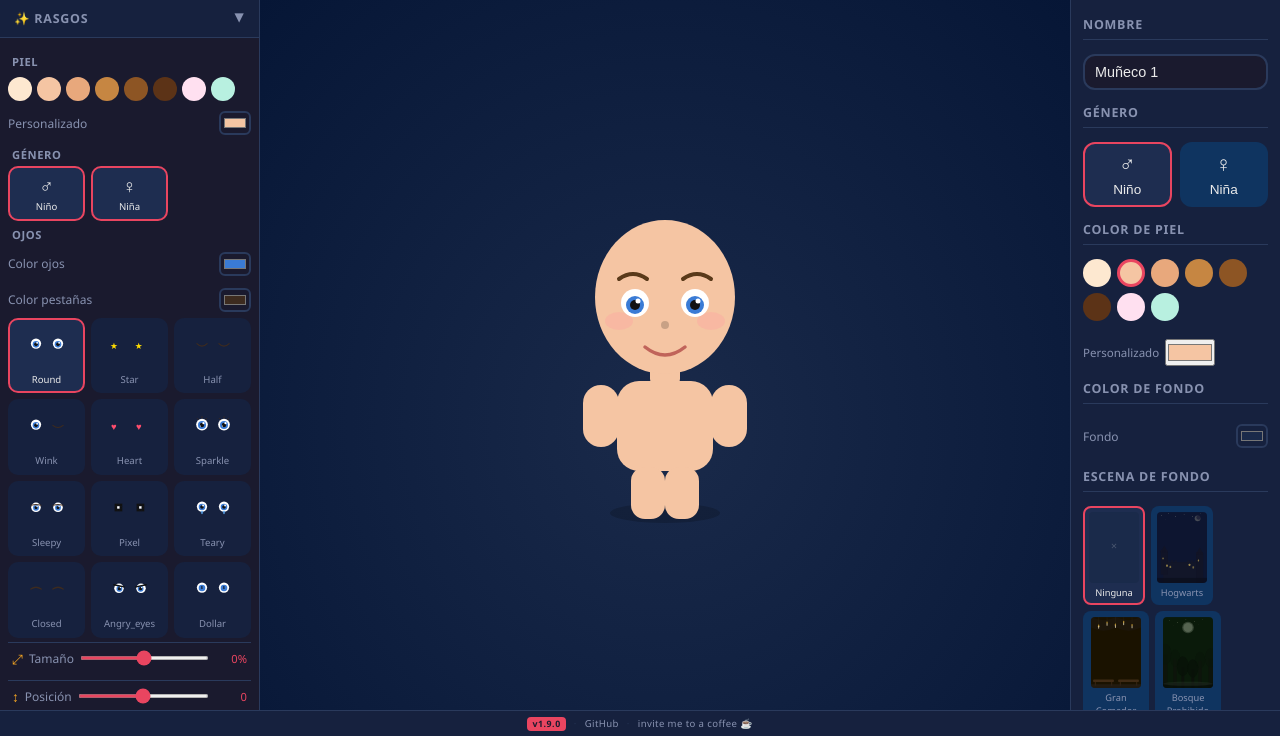
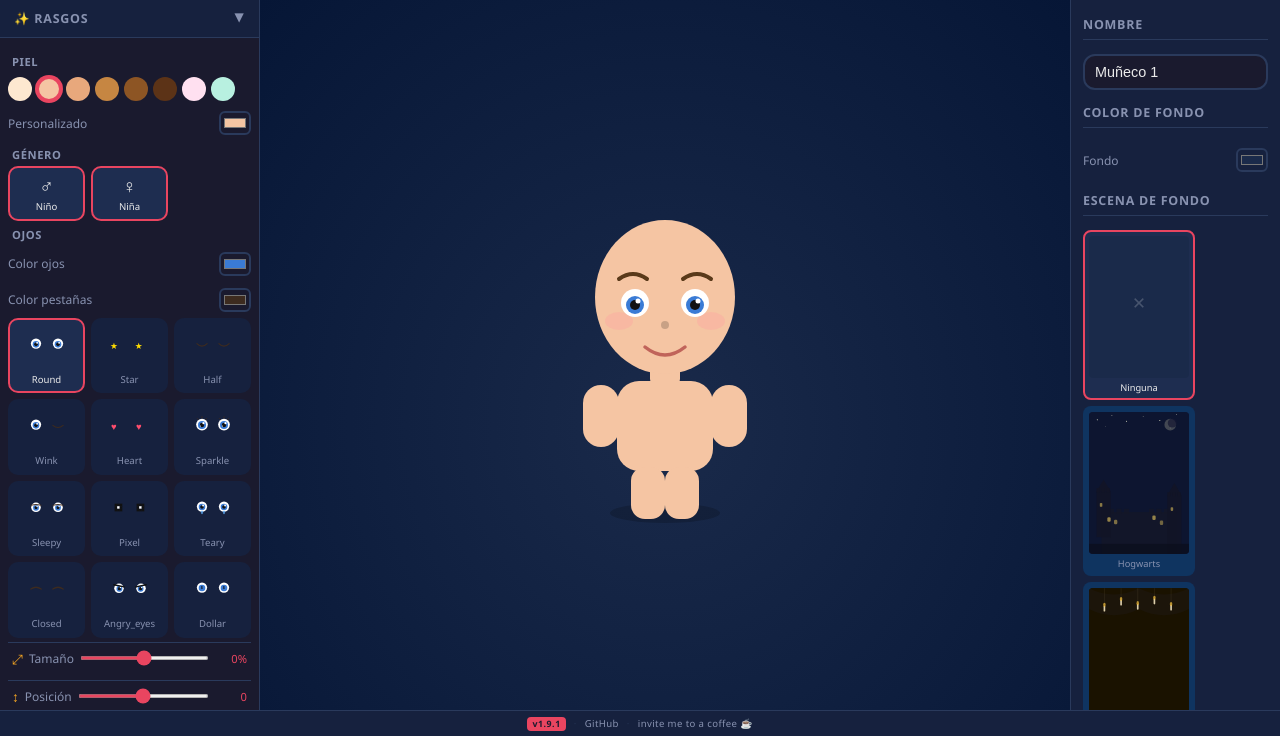
Before and after one commit to davic80/munecos-kawaii, a Flask app: page / in a window 1280 px wide. Shown: the part 64-800 px from the top of the page. Run offline with Flask 3, Linux system fonts and the light colour scheme; some libraries are stand-ins or nearby versions.

Commit message:
feat: v1.9.1 — scarf2 flip, cape sin flip, zapatos centrados, fondos escena corregidos, panel derecho simplificado

```diff
--- a/app/templates/index.html
+++ b/app/templates/index.html
@@ -47,34 +47,6 @@
       maxlength="24"
     />
 
-    <h3>G&#233;nero</h3>
-    <div class="gender-btns">
-      <button class="gender-btn active" data-gender="boy">
-        <span class="g-icon">&#9794;</span>
-        Ni&#241;o
-      </button>
-      <button class="gender-btn" data-gender="girl">
-        <span class="g-icon">&#9792;</span>
-        Ni&#241;a
-      </button>
-    </div>
-
-    <h3>Color de piel</h3>
-    <div class="skin-picker">
-      <div class="skin-swatch active" data-color="#fde8d0" style="background:#fde8d0;" title="Clara"></div>
-      <div class="skin-swatch" data-color="#f5c5a3" style="background:#f5c5a3;" title="Media-clara"></div>
-      <div class="skin-swatch" data-color="#e8a87c" style="background:#e8a87c;" title="Media"></div>
-      <div class="skin-swatch" data-color="#c68642" style="background:#c68642;" title="Morena"></div>
-      <div class="skin-swatch" data-color="#8d5524" style="background:#8d5524;" title="Oscura"></div>
-      <div class="skin-swatch" data-color="#5c3317" style="background:#5c3317;" title="Muy oscura"></div>
-      <div class="skin-swatch" data-color="#ffe0f0" style="background:#ffe0f0;" title="Rosa kawaii"></div>
-      <div class="skin-swatch" data-color="#b8f0e0" style="background:#b8f0e0;" title="Menta kawaii"></div>
-    </div>
-    <div class="skin-custom-row">
-      <label for="skin-custom">Personalizado</label>
-      <input type="color" id="skin-custom" value="#f5c5a3"/>
-    </div>
-
     <h3>Color de fondo</h3>
     <div class="color-row">
       <label>Fondo</label>
@@ -94,7 +66,7 @@
 
 <!-- ====== FOOTER ====== -->
 <div class="footer-bar">
-  <span class="footer-version">v1.9.0</span>
+  <span class="footer-version">v1.9.1</span>
   <span class="footer-sep">·</span>
   <a href="https://github.com/davic80/munecos-kawaii"
      target="_blank" rel="noopener" class="footer-link">GitHub</a>
--- a/static/app.js
+++ b/static/app.js
@@ -204,6 +204,43 @@
     <path d="M138,94 Q152,96 166,88" fill="none" stroke="${c}" stroke-width="4" stroke-linecap="round"/>`,
 };
 
+// ---- CHEEKS ----
+// All functions receive (c) = cheek color. Positions: left cx≈74 cy≈136, right cx≈166 cy≈136
+const CHEEKS = {
+  // soft — classic oval blush
+  soft: (c) => `
+    <ellipse cx="74" cy="136" rx="14" ry="9" fill="${c}" opacity="0.55"/>
+    <ellipse cx="166" cy="136" rx="14" ry="9" fill="${c}" opacity="0.55"/>`,
+  // round — full circle blush
+  round: (c) => `
+    <circle cx="74" cy="136" r="13" fill="${c}" opacity="0.45"/>
+    <circle cx="166" cy="136" r="13" fill="${c}" opacity="0.45"/>`,
+  // heart — small heart shape on each cheek
+  heart: (c) => `
+    <text x="74" y="142" font-size="16" text-anchor="middle" fill="${c}" opacity="0.75">♥</text>
+    <text x="166" y="142" font-size="16" text-anchor="middle" fill="${c}" opacity="0.75">♥</text>`,
+  // star — tiny star sparkle blush
+  star: (c) => `
+    <text x="74" y="142" font-size="16" text-anchor="middle" fill="${c}" opacity="0.8">★</text>
+    <text x="166" y="142" font-size="16" text-anchor="middle" fill="${c}" opacity="0.8">★</text>`,
+  // freckles — three small dots per cheek
+  freckles: (c) => `
+    <circle cx="65" cy="135" r="2.5" fill="${c}" opacity="0.7"/>
+    <circle cx="72" cy="139" r="2.5" fill="${c}" opacity="0.7"/>
+    <circle cx="79" cy="133" r="2.5" fill="${c}" opacity="0.7"/>
+    <circle cx="157" cy="133" r="2.5" fill="${c}" opacity="0.7"/>
+    <circle cx="164" cy="139" r="2.5" fill="${c}" opacity="0.7"/>
+    <circle cx="171" cy="135" r="2.5" fill="${c}" opacity="0.7"/>`,
+  // lines — three short horizontal strokes (anime style)
+  lines: (c) => `
+    <line x1="60" y1="133" x2="76" y2="133" stroke="${c}" stroke-width="2.5" stroke-linecap="round" opacity="0.75"/>
+    <line x1="60" y1="137" x2="80" y2="137" stroke="${c}" stroke-width="2.5" stroke-linecap="round" opacity="0.75"/>
+    <line x1="62" y1="141" x2="76" y2="141" stroke="${c}" stroke-width="2.5" stroke-linecap="round" opacity="0.75"/>
+    <line x1="164" y1="133" x2="180" y2="133" stroke="${c}" stroke-width="2.5" stroke-linecap="round" opacity="0.75"/>
+    <line x1="160" y1="137" x2="180" y2="137" stroke="${c}" stroke-width="2.5" stroke-linecap="round" opacity="0.75"/>
+    <line x1="164" y1="141" x2="178" y2="141" stroke="${c}" stroke-width="2.5" stroke-linecap="round" opacity="0.75"/>`,
+};
+
 // ---- NOSE ----
 const NOSES = {
   dot: `<circle cx="120" cy="140" r="4" fill="rgba(0,0,0,0.18)"/>`,
@@ -325,40 +362,40 @@
 // ---- SHOES ----
 const SHOES = {
   sneaker: (c) => `
-    <ellipse cx="97" cy="334" rx="22" ry="10" fill="${c}"/>
-    <ellipse cx="143" cy="334" rx="22" ry="10" fill="${c}"/>
-    <rect x="80" y="326" width="32" height="10" rx="4" fill="${darken(c,20)}"/>
-    <rect x="128" y="326" width="32" height="10" rx="4" fill="${darken(c,20)}"/>`,
+    <ellipse cx="104" cy="334" rx="22" ry="10" fill="${c}"/>
+    <ellipse cx="136" cy="334" rx="22" ry="10" fill="${c}"/>
+    <rect x="87" y="326" width="32" height="10" rx="4" fill="${darken(c,20)}"/>
+    <rect x="121" y="326" width="32" height="10" rx="4" fill="${darken(c,20)}"/>`,
   boot: (c) => `
-    <rect x="80" y="316" width="32" height="22" rx="6" fill="${c}"/>
-    <rect x="128" y="316" width="32" height="22" rx="6" fill="${c}"/>
-    <ellipse cx="96" cy="336" rx="20" ry="6" fill="${darken(c,15)}"/>
-    <ellipse cx="144" cy="336" rx="20" ry="6" fill="${darken(c,15)}"/>`,
+    <rect x="87" y="316" width="32" height="22" rx="6" fill="${c}"/>
+    <rect x="121" y="316" width="32" height="22" rx="6" fill="${c}"/>
+    <ellipse cx="103" cy="336" rx="20" ry="6" fill="${darken(c,15)}"/>
+    <ellipse cx="137" cy="336" rx="20" ry="6" fill="${darken(c,15)}"/>`,
   sandal: (c) => `
-    <ellipse cx="97" cy="335" rx="22" ry="6" fill="${c}"/>
-    <ellipse cx="143" cy="335" rx="22" ry="6" fill="${c}"/>
-    <line x1="82" y1="328" x2="112" y2="328" stroke="${darken(c,25)}" stroke-width="3"/>
-    <line x1="130" y1="328" x2="160" y2="328" stroke="${darken(c,25)}" stroke-width="3"/>`,
+    <ellipse cx="104" cy="335" rx="22" ry="6" fill="${c}"/>
+    <ellipse cx="136" cy="335" rx="22" ry="6" fill="${c}"/>
+    <line x1="89" y1="328" x2="119" y2="328" stroke="${darken(c,25)}" stroke-width="3"/>
+    <line x1="123" y1="328" x2="153" y2="328" stroke="${darken(c,25)}" stroke-width="3"/>`,
   // Heel — high-heel silhouette
   heel: (c) => `
-    <path d="M78,328 Q80,338 100,338 Q116,338 118,328 L118,322 Q100,320 78,328 Z" fill="${c}"/>
-    <path d="M126,328 Q128,338 148,338 Q164,338 166,328 L166,322 Q148,320 126,328 Z" fill="${c}"/>
-    <rect x="78" y="328" width="6" height="14" rx="3" fill="${darken(c,20)}"/>
-    <rect x="126" y="328" width="6" height="14" rx="3" fill="${darken(c,20)}"/>`,
+    <path d="M85,328 Q87,338 107,338 Q123,338 125,328 L125,322 Q107,320 85,328 Z" fill="${c}"/>
+    <path d="M119,328 Q121,338 141,338 Q157,338 159,328 L159,322 Q141,320 119,328 Z" fill="${c}"/>
+    <rect x="85" y="328" width="6" height="14" rx="3" fill="${darken(c,20)}"/>
+    <rect x="119" y="328" width="6" height="14" rx="3" fill="${darken(c,20)}"/>`,
   // Knee-high boot
   boot_high: (c) => `
-    <rect x="80" y="296" width="30" height="42" rx="6" fill="${c}"/>
-    <rect x="128" y="296" width="30" height="42" rx="6" fill="${c}"/>
-    <ellipse cx="95" cy="337" rx="19" ry="6" fill="${darken(c,15)}"/>
-    <ellipse cx="143" cy="337" rx="19" ry="6" fill="${darken(c,15)}"/>
-    <rect x="80" y="308" width="30" height="4" rx="2" fill="${darken(c,10)}"/>
-    <rect x="128" y="308" width="30" height="4" rx="2" fill="${darken(c,10)}"/>`,
+    <rect x="87" y="296" width="30" height="42" rx="6" fill="${c}"/>
+    <rect x="121" y="296" width="30" height="42" rx="6" fill="${c}"/>
+    <ellipse cx="102" cy="337" rx="19" ry="6" fill="${darken(c,15)}"/>
+    <ellipse cx="136" cy="337" rx="19" ry="6" fill="${darken(c,15)}"/>
+    <rect x="87" y="308" width="30" height="4" rx="2" fill="${darken(c,10)}"/>
+    <rect x="121" y="308" width="30" height="4" rx="2" fill="${darken(c,10)}"/>`,
   // Slipper / loafer — flat round
   slipper: (c) => `
-    <ellipse cx="97" cy="334" rx="22" ry="8" fill="${c}"/>
-    <ellipse cx="143" cy="334" rx="22" ry="8" fill="${c}"/>
-    <path d="M76,330 Q88,322 118,328" fill="none" stroke="${darken(c,18)}" stroke-width="3" stroke-linecap="round"/>
-    <path d="M124,328 Q154,322 166,330" fill="none" stroke="${darken(c,18)}" stroke-width="3" stroke-linecap="round"/>`,
+    <ellipse cx="104" cy="334" rx="22" ry="8" fill="${c}"/>
+    <ellipse cx="136" cy="334" rx="22" ry="8" fill="${c}"/>
+    <path d="M83,330 Q95,322 125,328" fill="none" stroke="${darken(c,18)}" stroke-width="3" stroke-linecap="round"/>
+    <path d="M117,328 Q147,322 159,330" fill="none" stroke="${darken(c,18)}" stroke-width="3" stroke-linecap="round"/>`,
 };
 
 // ---- HATS ----
@@ -835,7 +872,7 @@
     label: 'Hogwarts',
     svg: `
       <!-- Sky gradient base -->
-      <rect x="0" y="0" width="240" height="340" fill="none"/>
+      <rect x="0" y="0" width="240" height="340" fill="#0d1530"/>
       <!-- Stars -->
       <circle cx="20" cy="18" r="1.2" fill="rgba(255,255,220,0.9)"/>
       <circle cx="55" cy="8" r="1" fill="rgba(255,255,220,0.8)"/>
@@ -886,7 +923,7 @@
     label: 'Gran Comedor',
     svg: `
       <!-- Stone ceiling -->
-      <rect x="0" y="0" width="240" height="340" fill="none"/>
+      <rect x="0" y="0" width="240" height="340" fill="#1a1200"/>
       <!-- Ceiling arches -->
       <path d="M0,0 Q60,30 120,0 Q180,30 240,0 L240,50 Q180,80 120,50 Q60,80 0,50 Z" fill="rgba(30,24,18,0.6)"/>
       <!-- Floating candles -->
@@ -922,7 +959,7 @@
     label: 'Bosque Prohibido',
     svg: `
       <!-- Dark sky -->
-      <rect x="0" y="0" width="240" height="340" fill="none"/>
+      <rect x="0" y="0" width="240" height="340" fill="#0a1a0a"/>
       <!-- Stars -->
       <circle cx="30" cy="15" r="1" fill="rgba(255,255,220,0.7)"/>
       <circle cx="70" cy="25" r="1.2" fill="rgba(255,255,220,0.9)"/>
@@ -959,7 +996,7 @@
     label: 'Andén 9¾',
     svg: `
       <!-- Station ceiling / sky -->
-      <rect x="0" y="0" width="240" height="340" fill="none"/>
+      <rect x="0" y="0" width="240" height="340" fill="#b0b8c8"/>
       <!-- Steel roof arches -->
       <path d="M0,0 Q120,60 240,0" fill="none" stroke="rgba(160,160,180,0.3)" stroke-width="3"/>
       <path d="M0,20 Q120,80 240,20" fill="none" stroke="rgba(160,160,180,0.2)" stroke-width="2"/>
@@ -995,7 +1032,7 @@
     label: 'Quidditch',
     svg: `
       <!-- Open sky -->
-      <rect x="0" y="0" width="240" height="340" fill="none"/>
+      <rect x="0" y="0" width="240" height="340" fill="#1a3a1a"/>
       <!-- Clouds -->
       <ellipse cx="50" cy="40" rx="32" ry="14" fill="rgba(255,255,255,0.1)"/>
       <ellipse cx="66" cy="34" rx="22" ry="12" fill="rgba(255,255,255,0.1)"/>
@@ -1100,8 +1137,17 @@
   lefthand: [56, 252],
 };
 
+/* ---------- SCENE BACKGROUND COLORS ---------- */
+const SCENE_BG = {
+  hogwarts:         '#0d1530',
+  great_hall:       '#1a1200',
+  forbidden_forest: '#0a1a0a',
+  platform_934:     '#b0b8c8',
+  quidditch:        '#1a3a1a',
+};
+
 function applyBgColor() {
-  const bg = doll.bgColor || '#1a2a4a';
+  const bg = (doll.bgScene && SCENE_BG[doll.bgScene]) ? SCENE_BG[doll.bgScene] : (doll.bgColor || '#1a2a4a');
   document.querySelector('.canvas-bg').style.background =
     `radial-gradient(ellipse at 50% 60%, ${bg} 0%, ${darken(bg, 20)} 100%)`;
 }
@@ -1146,7 +1192,7 @@
     hatYOffset: 0,  capeYOffset: 0,  glassesYOffset: 0, beltYOffset: 0,
     wandYOffset: 0, lefthandYOffset: 0,
     // flip fields (horizontal mirror) for selected categories
-    hairFlip: false, hatFlip: false, capeFlip: false, wandFlip: false, lefthandFlip: false,
+    hairFlip: false, hatFlip: false, wandFlip: false, lefthandFlip: false, scarf2Flip: false,
     // background scene
     bgScene: null,
   };
@@ -1204,11 +1250,15 @@
   if (d.belt)    parts.push(layer('belt',    (BELTS[d.belt]   || (() => ''))(d.beltColor), false));
   if (d.top)     parts.push(layer('top',     (TOPS[d.top]     || (() => ''))(d.topColor, d.gender), false));
   if (d.shoes)   parts.push(layer('shoes',   (SHOES[d.shoes]  || (() => ''))(d.shoesColor), false));
-  if (d.cape)    parts.push(layer('cape',    (CAPES[d.cape]   || (() => ''))(d.capeColor), true));
+  if (d.cape)    parts.push(layer('cape',    (CAPES[d.cape]   || (() => ''))(d.capeColor), false));
   if (d.hat)     parts.push(layer('hat',     (HATS[d.hat]     || (() => ''))(d.hatColor), true));
   if (d.glasses) parts.push(layer('glasses', (GLASSES[d.glasses] || (() => ''))(d.glassesColor), false));
   if (d.scarf)     parts.push(svgScarf(d.scarf));
-  if (d.scarf2)    parts.push(svgScarf2(d.scarf2, d.scarf2Color || '#e94560', d.scarf2Color2 || '#ffffff'));
+  if (d.scarf2) {
+    let s2 = svgScarf2(d.scarf2, d.scarf2Color || '#e94560', d.scarf2Color2 || '#ffffff');
+    if (d.scarf2Flip) s2 = `<g transform="translate(240,0) scale(-1,1)">${s2}</g>`;
+    parts.push(s2);
+  }
   if (d.wand)      parts.push(layer('wand',     WANDS[d.wand]    || '', true));
   if (d.lefthand)  parts.push(layer('lefthand', (LEFTHAND[d.lefthand] || (() => ''))(d.lefthandColor || '#7c3aed'), true));
 
@@ -1356,14 +1406,6 @@
 /* ---------- RIGHT PANEL SYNC ---------- */
 function syncRightPanel() {
   document.getElementById('doll-name').value = doll.name;
-  // eye color is managed via left panel only
-  document.querySelectorAll('.skin-swatch').forEach(sw => {
-    sw.classList.toggle('active', sw.dataset.color === doll.skin);
-  });
-  document.getElementById('skin-custom').value = doll.skin;
-  document.querySelectorAll('.gender-btn').forEach(btn => {
-    btn.classList.toggle('active', btn.dataset.gender === doll.gender);
-  });
   const bgEl = document.getElementById('bg-color');
   if (bgEl) bgEl.value = doll.bgColor || '#1a2a4a';
   document.querySelectorAll('.scene-chip').forEach(c => {
@@ -1459,6 +1501,7 @@
           label: 'Bufanda libre', cat: 'scarf2',
           colorField: 'scarf2Color', colorFieldLabel: 'Color 1',
           colorField2: 'scarf2Color2', colorField2Label: 'Color 2',
+          flipField: 'scarf2Flip',
           items: SCARF2_STYLES.map(k => ({ value: k, label: k })),
         },
         {
@@ -1480,7 +1523,6 @@
         },
         {
           label: 'Capa / Abrigo', cat: 'cape', colorField: 'capeColor', scaleField: 'capeScale', yOffsetField: 'capeYOffset',
-          flipField: 'capeFlip',
           items: Object.keys(CAPES).map(k => ({ value: k, label: k })),
         },
         {
@@ -1995,33 +2037,6 @@
     renderAll();
   });
 
-  // Gender buttons (right panel)
-  document.querySelectorAll('.gender-btn').forEach(btn => {
-    btn.addEventListener('click', () => {
-      doll.gender = btn.dataset.gender;
-      saveCollection();
-      renderAll();
-    });
-  });
-
-  // Skin swatches
-  document.querySelectorAll('.skin-swatch').forEach(sw => {
-    sw.addEventListener('click', () => {
-      doll.skin = sw.dataset.color;
-      document.getElementById('skin-custom').value = doll.skin;
-      saveCollection();
-      renderAll();
-    });
-  });
-
-  // Skin custom picker
-  document.getElementById('skin-custom').addEventListener('input', e => {
-    doll.skin = e.target.value;
-    document.querySelectorAll('.skin-swatch').forEach(sw => sw.classList.remove('active'));
-    saveCollection();
-    renderAll();
-  });
-
   // Eye color — managed via left panel only
 
   // Background color
@@ -2054,13 +2069,6 @@
       platform_934:     'Andén 9¾',
       quidditch:        'Quidditch',
     };
-    const SCENE_BG = {
-      hogwarts:         '#0d1530',
-      great_hall:       '#1a1200',
-      forbidden_forest: '#0a1a0a',
-      platform_934:     '#b0b8c8',
-      quidditch:        '#1a3a1a',
-    };
     Object.keys(BG_SCENES).forEach(key => {
       const scene = BG_SCENES[key];
       const chip = document.createElement('div');
--- a/static/style.css
+++ b/static/style.css
@@ -522,8 +522,8 @@
 }
 .scene-chip:hover { border-color: var(--accent2); }
 .scene-chip.active { border-color: var(--accent); background: #1e2d50; }
-.scene-chip svg { width: 50px; height: 71px; border-radius: 4px; }
-.scene-chip span { font-size: 0.58rem; color: var(--text-muted); text-align: center; max-width: 54px; }
+.scene-chip svg { width: 100px; height: 142px; border-radius: 4px; }
+.scene-chip span { font-size: 0.58rem; color: var(--text-muted); text-align: center; max-width: 104px; }
 .scene-chip.active span { color: var(--text); }
 
 /* ===== SKIN PICKER (LEFT PANEL) ===== */
```
Also changed, not shown: CHANGELOG.md.
